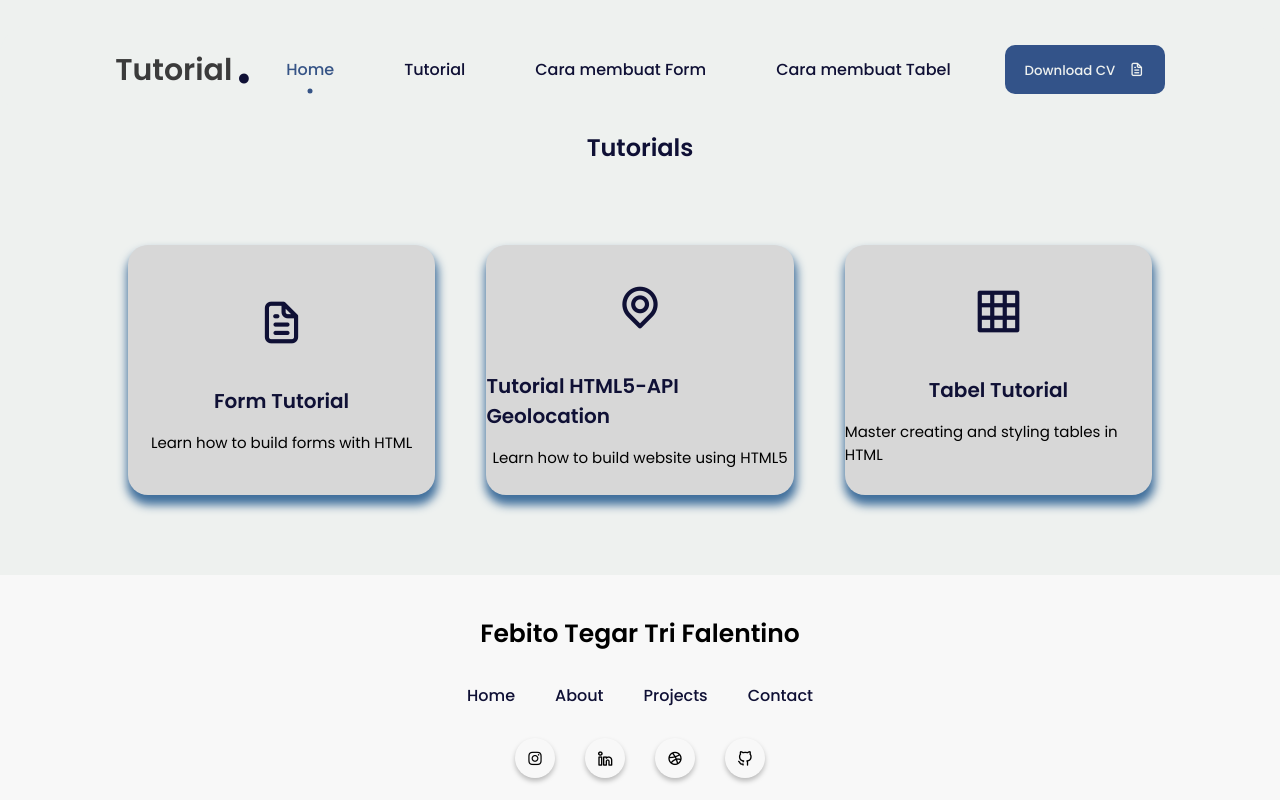
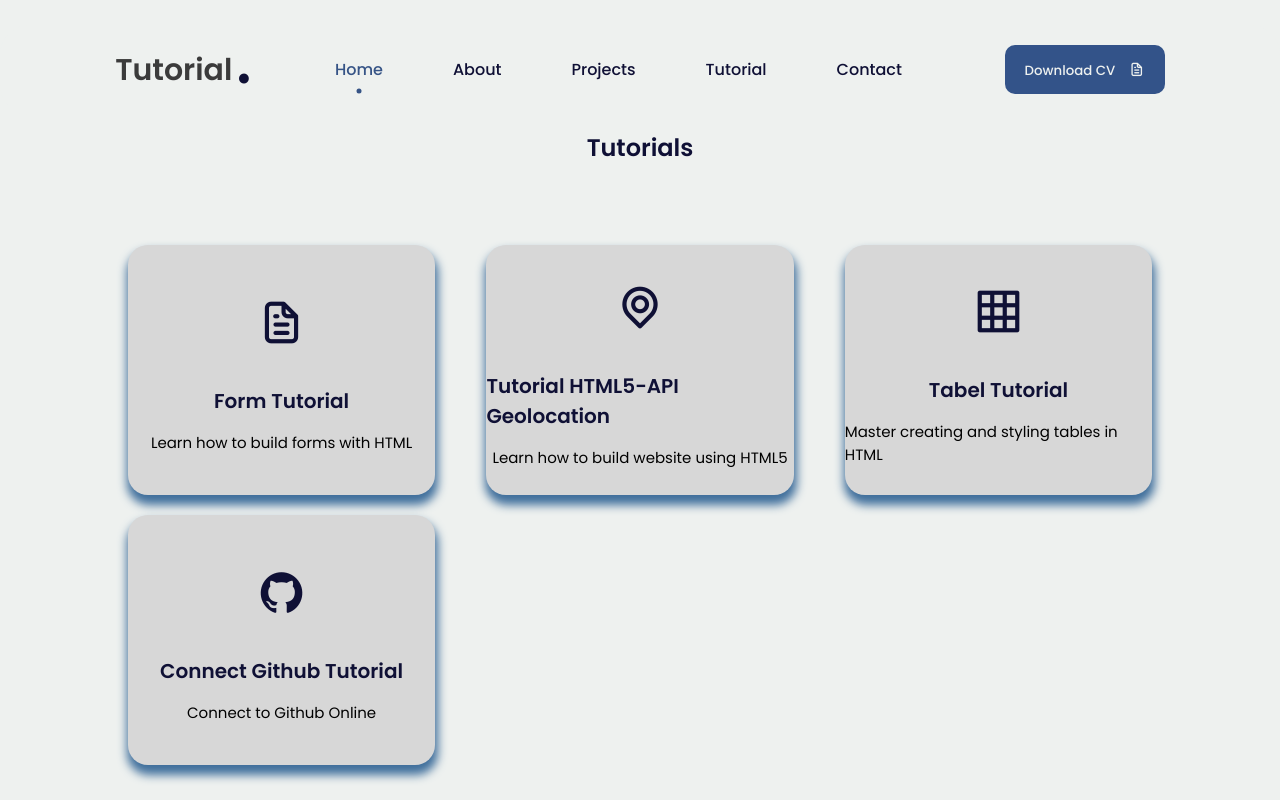
Before and after one commit to Febito14/Portofolio, a plain HTML site: page tutorial.html in a window 1280 px wide. Shown: the top 800 px of the page. Drawn offline with nearby package versions, Linux system fonts and the light colour scheme.

Commit message:
test update

```diff
--- a/tutorial.html
+++ b/tutorial.html
@@ -37,30 +37,30 @@
               <a href="index.html" class="nav-link active-link">Home</a>
               <div class="circle"></div>
             </li>
-            <!-- <li class="nav_list">
-              <a href="#about" class="nav-link">About</a>
+            <li class="nav_list">
+              <a href="index.html" class="nav-link">About</a>
               <div class="circle"></div>
-            </li> -->
-            <!-- <li class="nav_list">
-              <a href="#projects" class="nav-link">Projects</a>
+            </li>
+            <li class="nav_list">
+              <a href="index.html" class="nav-link">Projects</a>
               <div class="circle"></div>
-            </li> -->
+            </li>
             <li class="nav_list">
               <a href="tutorial.html" class="nav-link">Tutorial</a>
               <div class="circle"></div>
             </li>
-            <li class="nav_list">
+            <!-- <li class="nav_list">
               <a href="form.html" class="nav-link">Cara membuat Form</a>
               <div class="circle"></div>
             </li>
             <li class="nav_list">
               <a href="tabel.html" class="nav-link">Cara membuat Tabel</a>
               <div class="circle"></div>
+            </li> -->
+            <li class="nav_list">
+              <a href="index.html" class="nav-link">Contact</a>
+              <div class="circle"></div>
             </li>
-            <!-- <li class="nav_list">
-              <a href="#contact" class="nav-link">Contact</a>
-              <div class="circle"></div>
-            </li> -->
           </ul>
         </div>
         <div class="nav-button">
@@ -92,6 +92,7 @@
               <h3>Form Tutorial</h3>
               <label>Learn how to build forms with HTML</label>
             </div>
+            <!-- Tutorial Geolocation -->
             <div class="project-box" onClick="window.location.href='loc.html'">
               <i class="uil uil-location-point"></i>
               <h3>Tutorial HTML5-API Geolocation</h3>
@@ -105,6 +106,15 @@
               <i class="uil uil-table"></i>
               <h3>Tabel Tutorial</h3>
               <label>Master creating and styling tables in HTML</label>
+            </div>
+            <!-- Tutorial Github -->
+             <div
+              class="project-box"
+              onClick="window.location.href='tabel.html'"
+            >
+              <i class="uil uil-github"></i>
+              <h3>Connect Github Tutorial</h3>
+              <label>Connect to Github Online</label>
             </div>
           </div>
         </section>
```
